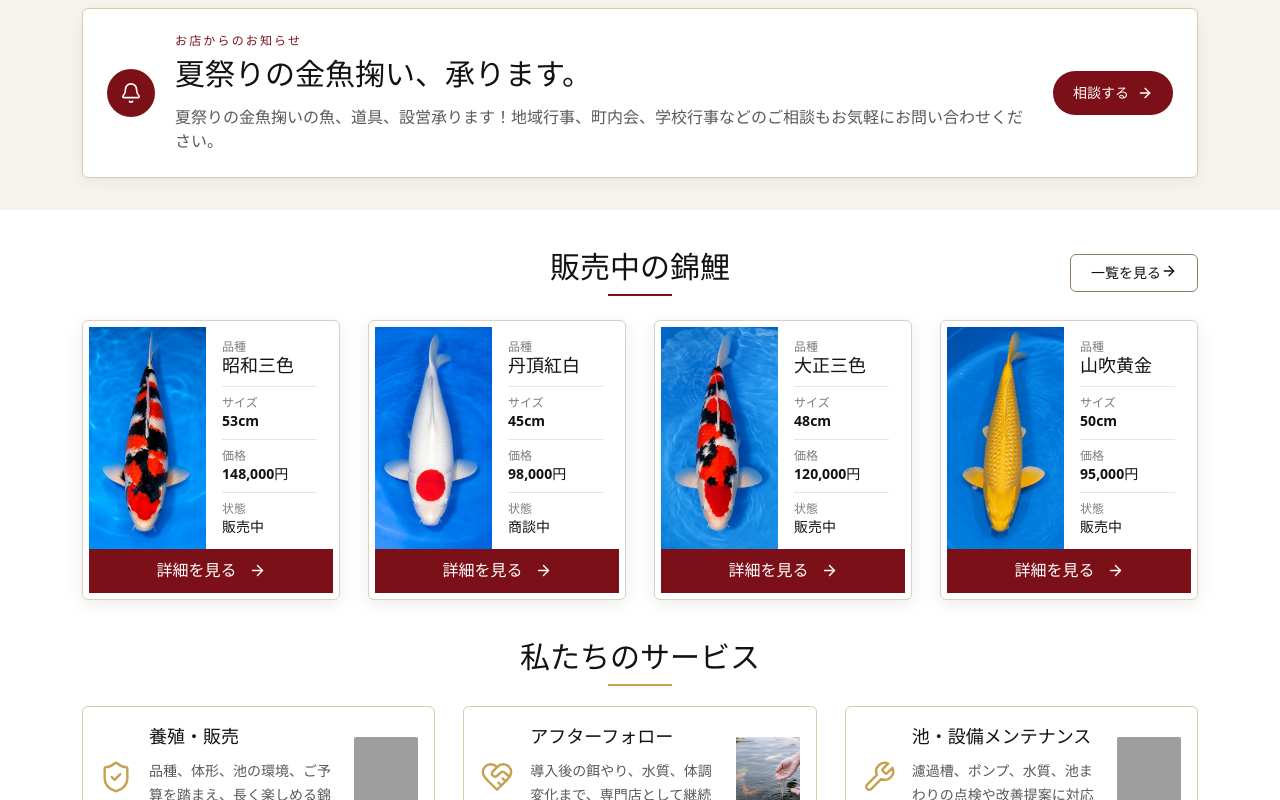
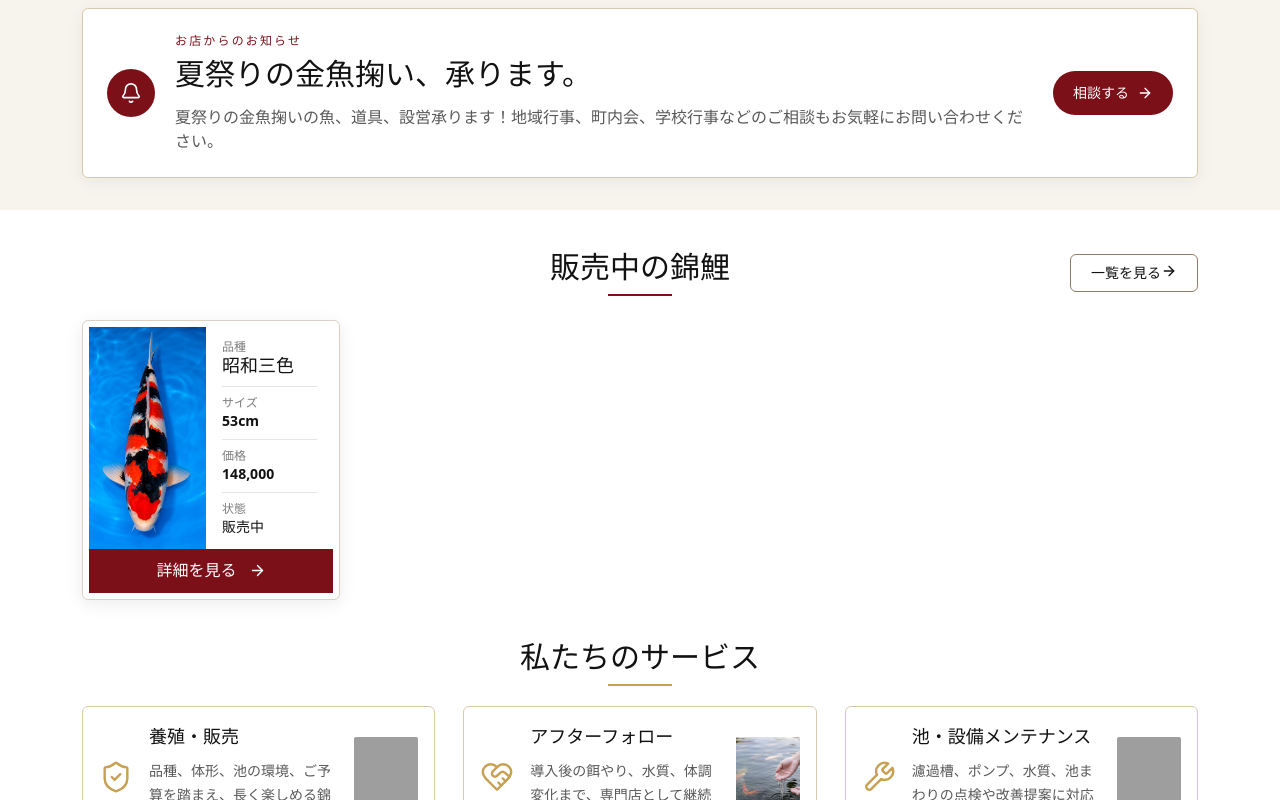
Before and after one commit to AtsushiSora/itsukaichi-nishikigoi-center, a React (Vite) app: page / in a window 1280 px wide. Shown: the part 469-1269 px from the top of the page. Built offline with nearby package versions, Linux system fonts and the light colour scheme; no server answers; grey boxes are pictures that could not be loaded.

Commit message:
Import inventory from spreadsheet

```diff
--- a/src/data/koi-inventory.json
+++ b/src/data/koi-inventory.json
@@ -3,78 +3,16 @@
     "id": "koi-001",
     "variety": "昭和三色",
     "size": "53cm",
-    "age": "2歳",
-    "sex": "メス",
-    "price": "税込 148,000円",
-    "status": "販売中",
-    "comment": "力強い墨と鮮やかな緋が映える、存在感のある昭和三色です。",
-    "mainImage": "koi-001-main.png",
-    "galleryImages": ["koi-001-main.png", "koi-003-main.png", "koi-002-main.png"],
-    "handover": "店頭で状態をご確認いただいたうえで、受け渡し方法を個別にご相談ください。"
-  },
-  {
-    "id": "koi-002",
-    "variety": "丹頂紅白",
-    "size": "45cm",
-    "age": "3歳",
-    "sex": "オス",
-    "price": "税込 98,000円",
-    "status": "商談中",
-    "comment": "白地と頭部の丹頂が美しい、落ち着いた印象の一尾です。",
-    "mainImage": "koi-002-main.png",
-    "galleryImages": ["koi-002-main.png", "koi-001-main.png", "koi-003-main.png"],
-    "handover": "商談状況をご確認のうえ、来店確認またはお電話でのご相談をお願いします。"
-  },
-  {
-    "id": "koi-003",
-    "variety": "大正三色",
-    "size": "48cm",
-    "age": "4歳",
-    "sex": "メス",
-    "price": "税込 120,000円",
-    "status": "販売中",
-    "comment": "緋と墨のバランスがよく、成長後の変化も楽しめる大正三色です。",
-    "mainImage": "koi-003-main.png",
-    "galleryImages": ["koi-003-main.png", "koi-001-main.png", "koi-002-main.png"],
-    "handover": "大型個体のため、池の環境や搬入方法を確認したうえで受け渡しをご案内します。"
-  },
-  {
-    "id": "koi-004",
-    "variety": "山吹黄金",
-    "size": "50cm",
-    "age": "2歳",
-    "sex": "不明",
-    "price": "税込 95,000円",
-    "status": "販売中",
-    "comment": "水面で明るく映える黄金色が魅力。池全体を華やかに見せます。",
-    "mainImage": "koi-004-main.png",
-    "galleryImages": ["koi-004-main.png", "koi-003-main.png", "koi-002-main.png"],
-    "handover": "店頭確認後、移動時の水合わせ方法も含めてご案内します。"
-  },
-  {
-    "id": "koi-005",
-    "variety": "白写り",
-    "size": "50cm",
     "age": "3歳",
     "sex": "メス",
-    "price": "税込 154,000円",
-    "status": "売約済み",
-    "comment": "白と墨の対比がはっきりした個体です。参考掲載として残しています。",
-    "mainImage": "koi-005-main.png",
-    "galleryImages": ["koi-005-main.png", "koi-003-main.png", "koi-004-main.png"],
-    "handover": "売約済みの参考掲載です。類似個体をお探しの場合はお問い合わせください。"
-  },
-  {
-    "id": "koi-006",
-    "variety": "黄金",
-    "size": "44cm",
-    "age": "2歳",
-    "sex": "オス",
-    "price": "税込 99,000円",
+    "price": "148,000",
     "status": "販売中",
-    "comment": "水面で映える明るい色味。池全体を華やかに見せます。",
-    "mainImage": "koi-006-main.png",
-    "galleryImages": ["koi-006-main.png", "koi-001-main.png", "koi-002-main.png"],
-    "handover": "店頭で色味や泳ぎをご確認いただき、持ち帰りまたは個別配送をご相談ください。"
+    "comment": "力強い墨と赤が美しい一匹です",
+    "mainImage": "koi-001-main.png",
+    "galleryImages": [
+      "koi-001-main.png",
+      "koi-001-side.png"
+    ],
+    "handover": "店頭引き渡し"
   }
 ]
```
Also changed, not shown: scripts/import-inventory-csv.mjs (+16 -6 lines), public/images/live/inventory/koi-001-side.png (added), 1 other file (tests, documents, lock files or other folders).
